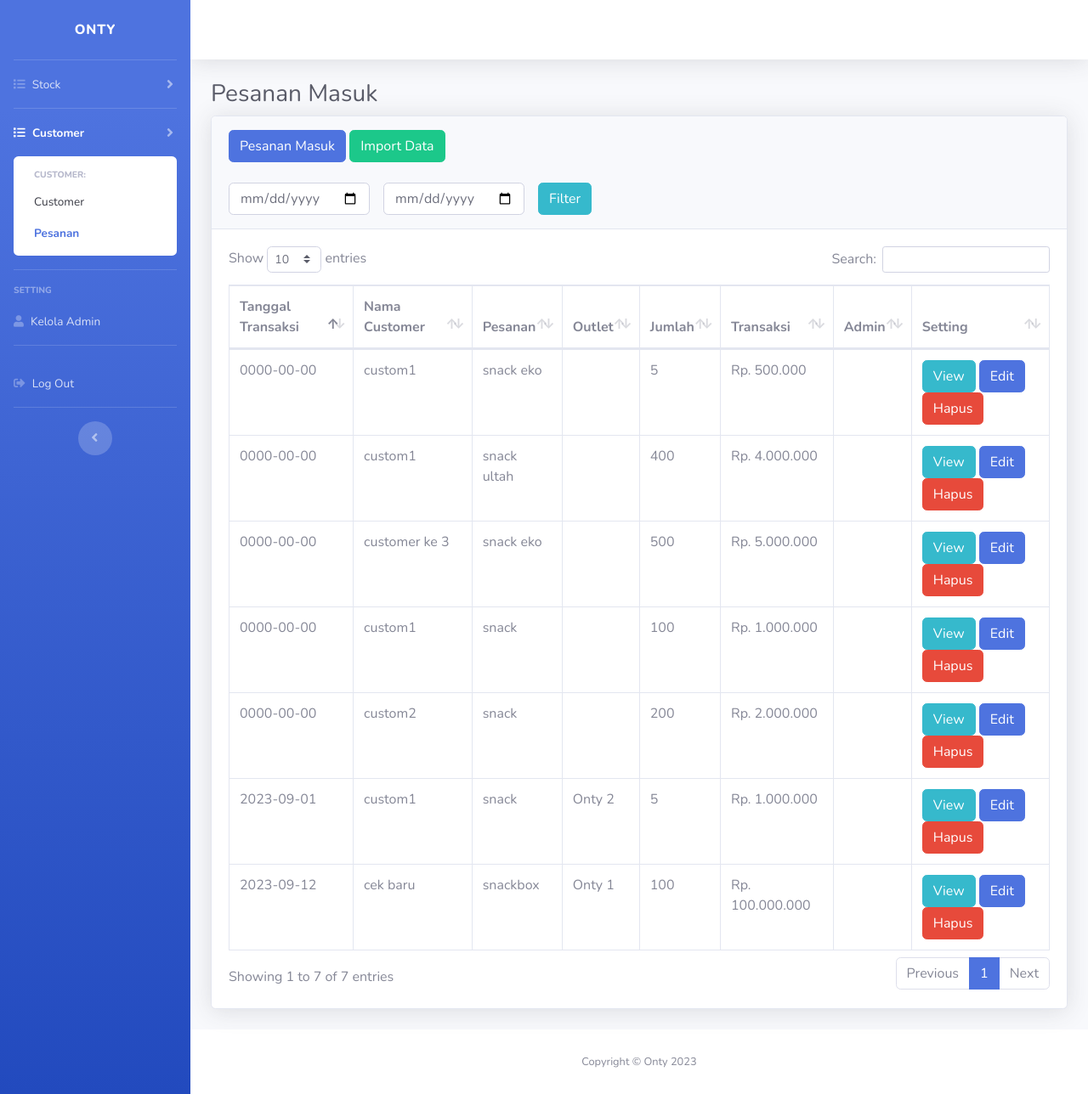
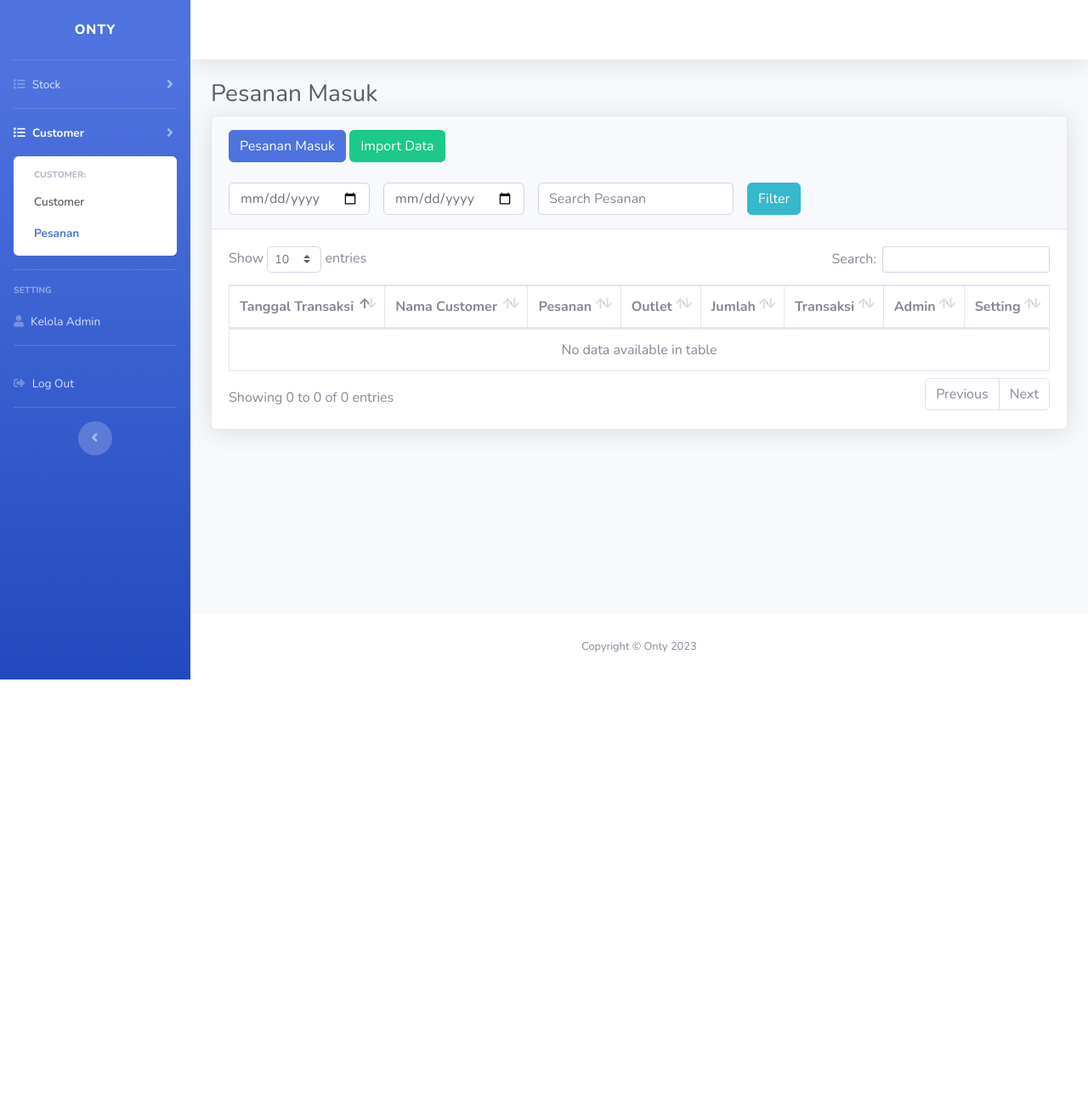
Before and after one commit to muslihm3/stock-opname, a PHP site: page /admin/pesanan.php in a window 1280 px wide. Shown: the whole page at 85% size. After the commit the page ends 800 px from the top, so only its background shows below. Run offline with PHP 8.4, Linux system fonts and the light colour scheme; a user stored in the database is signed in; data comes from the database, SQL or seed files in the repository; data that the repository does not hold is empty.

Commit message:
update search  pesanan

```diff
--- a/customer.php
+++ b/customer.php
@@ -193,15 +193,15 @@ require 'cek.php';
                                         LEFT JOIN pesanan p ON c.idcustomer = p.idcustomer";
 
                                 if (!empty($searchKeyword)) {
-                                    $query .= " WHERE c.namacustomer LIKE '%$searchKeyword%'";
+                                    $query .= " WHERE (c.namacustomer LIKE '%$searchKeyword%' OR c.numbercustomer LIKE '%$searchKeyword%')";
                                 }
 
                                 $query .= " GROUP BY c.idcustomer ";
 
                                 if ($minTotalOrder !== null) {
                                     // Ubah query ini agar mencakup kasus totalorder 0
-                                    $query .= " HAVING totalorder > '$minTotalOrder'";
-                                }
+                                    $query .= " HAVING totalorder >= '$minTotalOrder'";
+                                }else {$query = " SELECT * FROM customer ORDER BY idcustomer DESC LIMIT 100";}
 
                                 if ($minTotalOrder === null ) {
                                     $query .= "  LIMIT 100"; // Tambahkan LIMIT 100 saat filter tidak digunakan
--- a/pesanan.php
+++ b/pesanan.php
@@ -159,10 +159,11 @@ require 'cek.php';
                             <br>
                             <div class="row mt-4">
                                 <div class="col">
-                                    <form method="post" class="form-inline">
+                                    <form method="POST" class="form-inline">
                                         <input type="date" name="tgl_mulai" class="form-control">
                                         <input type="date" name="tgl_selesai" class="form-control ml-3">
-                                        <button type="submit" name="filter_tgl" class="btn btn-info ml-3">Filter</button>
+                                        <input  id="searchPesanan" name="searchPesanan" class="form-control ml-3" placeholder="Search Pesanan" />
+                                        <button type="submit" name="filter" class="btn btn-info ml-3">Filter</button>
                                     </form>
                                 </div>
                             </div>
@@ -185,20 +186,50 @@ require 'cek.php';
                                     </thead>
                                     <tbody>
                                         <?php
-
-                                        if (isset($_POST['filter_tgl'])) {
+                                        if (isset($_POST['filter'])) {
                                             $mulai = $_POST['tgl_mulai'];
                                             $selesai = $_POST['tgl_selesai'];
+                                            $search = $_POST['searchPesanan'];
 
-                                            if ($mulai != null || $selesai != null) {
+                                            $query = "SELECT * FROM pesanan p, customer c WHERE c.idcustomer = p.idcustomer";
 
-                                                $ambilpesanan = mysqli_query($conn, "select * from pesanan p, customer c where c.idcustomer = p.idcustomer and tanggal BETWEEN '$mulai' and DATE_ADD('$selesai',INTERVAL 1 DAY) order by idpesanan DESC");
-                                            } else {
-                                                $ambilpesanan = mysqli_query($conn, "select * from pesanan p, customer c where c.idcustomer = p.idcustomer order by idpesanan DESC");
+                                            if (!empty($mulai) && !empty($selesai)) {
+                                                $query .= " AND tanggal_transaksi BETWEEN '$mulai' AND '$selesai'";
+                                            } elseif (empty($search)) {
+                                                // Jika tanggal tidak diisi dan search tidak diisi, tampilkan data dari satu bulan terakhir
+                                                $lastMonth = date("Y-m-d", strtotime("-1 month"));
+                                                $query .= " AND tanggal_transaksi >= '$lastMonth'";
                                             }
+
+                                            // Tambahkan filter pencarian pesanan dan customer
+                                            if (!empty($search)) {
+                                                $query .= " AND (c.namacustomer LIKE '%$search%' OR p.pesanan LIKE '%$search%')";
+                                            }
+
+                                            $query .= " ORDER BY idpesanan DESC";
+
+                                            $ambilpesanan = mysqli_query($conn, $query);
                                         } else {
-                                            $ambilpesanan = mysqli_query($conn, "select * from pesanan p, customer c where c.idcustomer = p.idcustomer order by idpesanan DESC");
+                                            // Jika filter tidak digunakan, tampilkan data dari satu bulan terakhir
+                                            $lastMonth = date("Y-m-d", strtotime("-1 month"));
+                                            $query = "SELECT * FROM pesanan p, customer c WHERE c.idcustomer = p.idcustomer AND tanggal_transaksi >= '$lastMonth' ORDER BY idpesanan DESC";
+                                            $ambilpesanan = mysqli_query($conn, $query);
                                         }
+
+
+                                        // if (isset($_POST['filter'])) {
+                                        //     $mulai = $_POST['tgl_mulai'];
+                                        //     $selesai = $_POST['tgl_selesai'];
+
+                                        //     if ($mulai != null || $selesai != null) {
+
+                                        //         $ambilpesanan = mysqli_query($conn, "select * from pesanan p, customer c where c.idcustomer = p.idcustomer and tanggal_transaksi BETWEEN '$mulai' and DATE_ADD('$selesai',INTERVAL 1 DAY) order by idpesanan DESC");
+                                        //     } else {
+                                        //         $ambilpesanan = mysqli_query($conn, "select * from pesanan p, customer c where c.idcustomer = p.idcustomer order by idpesanan DESC");
+                                        //     }
+                                        // } else {
+                                        //     $ambilpesanan = mysqli_query($conn, "select * from pesanan p, customer c where c.idcustomer = p.idcustomer order by idpesanan DESC");
+                                        // }
 
 
                                         while ($data = mysqli_fetch_array($ambilpesanan)) {
```
